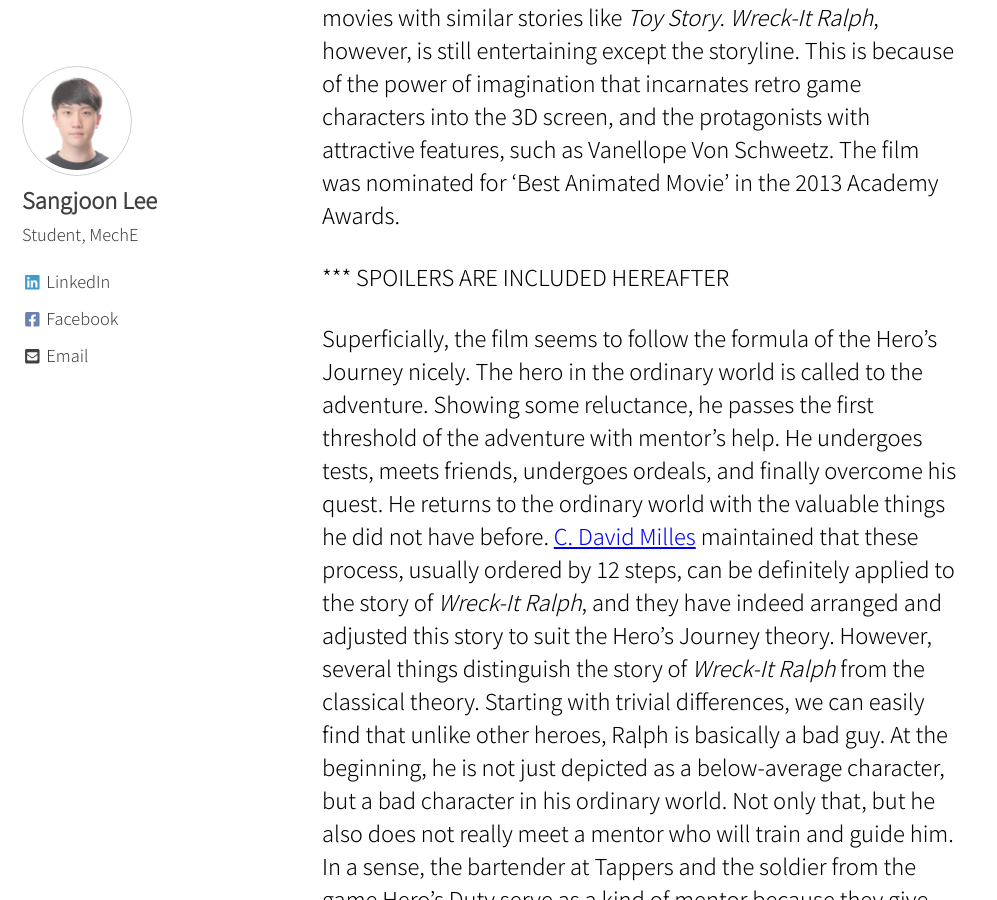
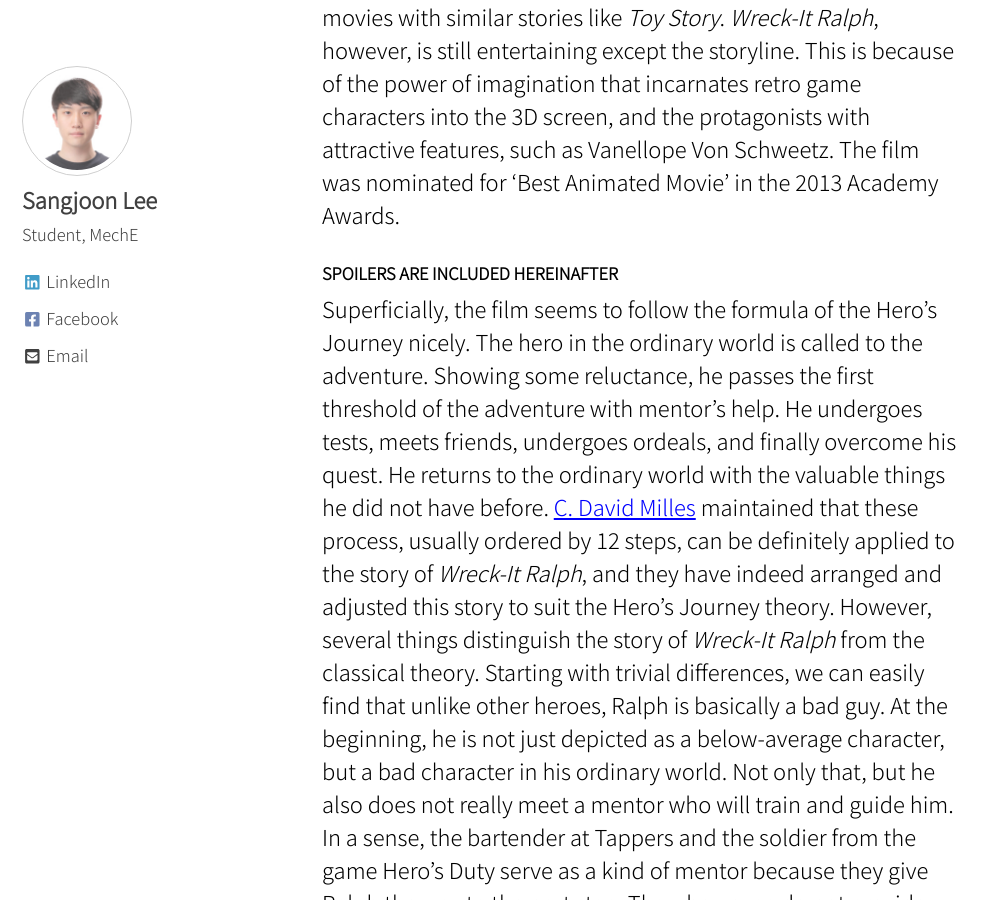
Before and after one commit to jun9303/jun9303.github.io, a Jekyll site: the page built from _posts/2019-05-04-the-unique-journey-of-wreck-it-ralph-two-major-differences-of-his-journey.md, in a window 1280 px wide and 900 px high, scrolled down 664 px. Shown: the whole window, without its empty margins (0-997 px from the left). Built offline with Jekyll 4.4.1, drawn with Linux system fonts in a browser that asks for light colours; cached includes are drawn as plain includes; nearby versions of some CDN libraries; comment, search, counter and statistics services are not loaded.

Commit message:
Signed-off-by: SJ <jun9303@gmail.com>

```diff
--- a/_posts/2019-05-04-the-unique-journey-of-wreck-it-ralph-two-major-differences-of-his-journey.md
+++ b/_posts/2019-05-04-the-unique-journey-of-wreck-it-ralph-two-major-differences-of-his-journey.md
@@ -6,7 +6,7 @@ published: true
 
 *[Wreck-It Ralph][ref-0]* is a 3D computer-animated movie produced by Walt Disney Studios. Rich Moore directed the film in 2012, who has also directed episodes of *The Simpsons*. The film tells the story of the retro video game villain, Ralph, who defies his role as a ‘bad guy’, and dreams of becoming a beloved hero. He travels between several games with several genres, such as a first-person shooting game, or a casual racing game, in order to fulfill his dream. During his adventuresome journey, he encounters tests and trials that almost bring havoc to the world he lives. However, he finally resolves the difficulties and the story results in a happy ending. The essential concept of the film that non-living things are granted self-consciousness and lead the storyline seems somewhat worn-out, because there have been movies with similar stories like *Toy Story*. *Wreck-It Ralph*, however, is still entertaining except the storyline. This is because of the power of imagination that incarnates retro game characters into the 3D screen, and the protagonists with attractive features, such as Vanellope Von Schweetz. The film was nominated for ‘Best Animated Movie’ in the 2013 Academy Awards.
 
-*** SPOILERS ARE INCLUDED HEREAFTER
+#### **SPOILERS ARE INCLUDED HEREINAFTER**
 
 Superficially, the film seems to follow the formula of the Hero’s Journey nicely. The hero in the ordinary world is called to the adventure. Showing some reluctance, he passes the first threshold of the adventure with mentor’s help. He undergoes tests, meets friends, undergoes ordeals, and finally overcome his quest. He returns to the ordinary world with the valuable things he did not have before. [C. David Milles][ref-1] maintained that these process, usually ordered by 12 steps, can be definitely applied to the story of *Wreck-It Ralph*, and they have indeed arranged and adjusted this story to suit the Hero’s Journey theory. However, several things distinguish the story of *Wreck-It Ralph* from the classical theory. Starting with trivial differences, we can easily find that unlike other heroes, Ralph is basically a bad guy. At the beginning, he is not just depicted as a below-average character, but a bad character in his ordinary world. Not only that, but he also does not really meet a mentor who will train and guide him. In a sense, the bartender at Tappers and the soldier from the game Hero’s Duty serve as a kind of mentor because they give Ralph the way to the next step. They, however, do not provide continuous assistance. The only thing they do in Ralph’s journey is to advise Ralph the once.
 
```
